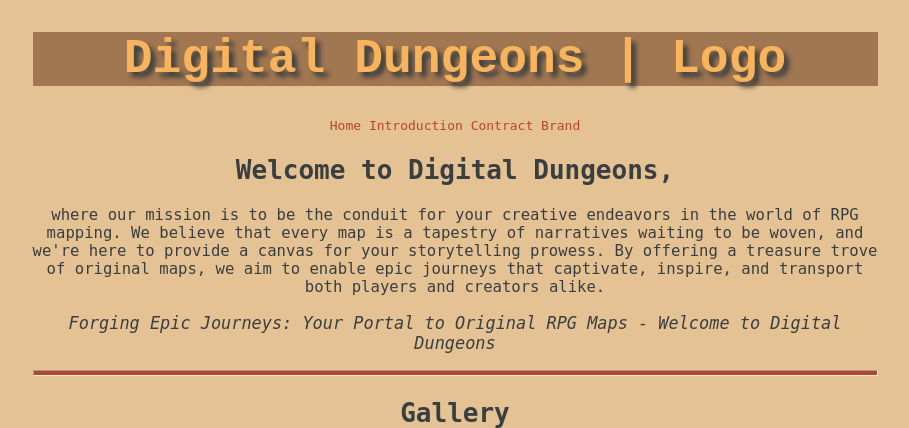
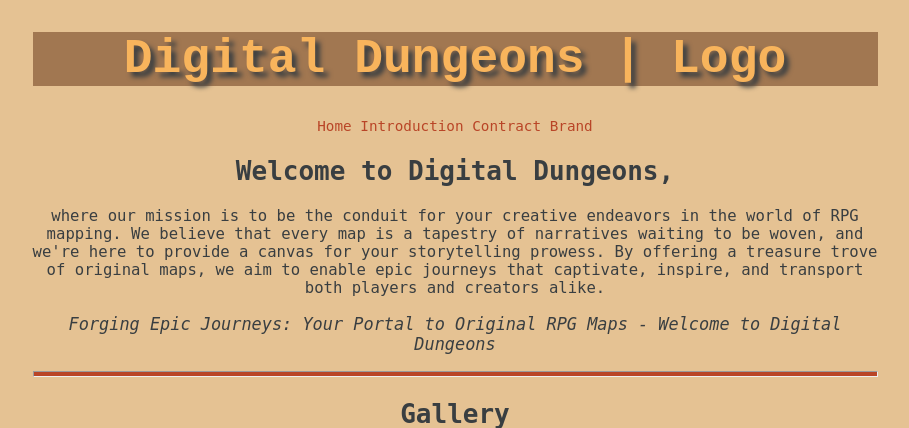
Before and after one commit to gwhitle/gwhitle.github.io, a PHP site: page /web115/m2brand.html in a window 1280 px wide. Shown: the top 428 px of the page, without its empty margins (185-1094 px from the left). Run offline with PHP 8.4, Linux system fonts and the light colour scheme.

Commit message:
Changed Font sizes
Changed Font sizes

```diff
--- a/web115/styles/default.css
+++ b/web115/styles/default.css
@@ -5,6 +5,7 @@
     text-align: center;
     margin: 0 auto;
     max-width: 65em;
+    font-size: 1.2em;
 }
 
 h1 {
@@ -31,3 +32,7 @@
     color: #A17751;
     text-decoration: none;
 }
+
+nav.menu {
+    font-size: 1.1em;
+}
--- a/web115/styles/m2brand_default.css
+++ b/web115/styles/m2brand_default.css
@@ -105,3 +105,7 @@
     border: .3em solid #f8b45c;
     color: #f8b45c;
 }
+
+nav.menu{
+    font-size: 1.1em;
+}
```
